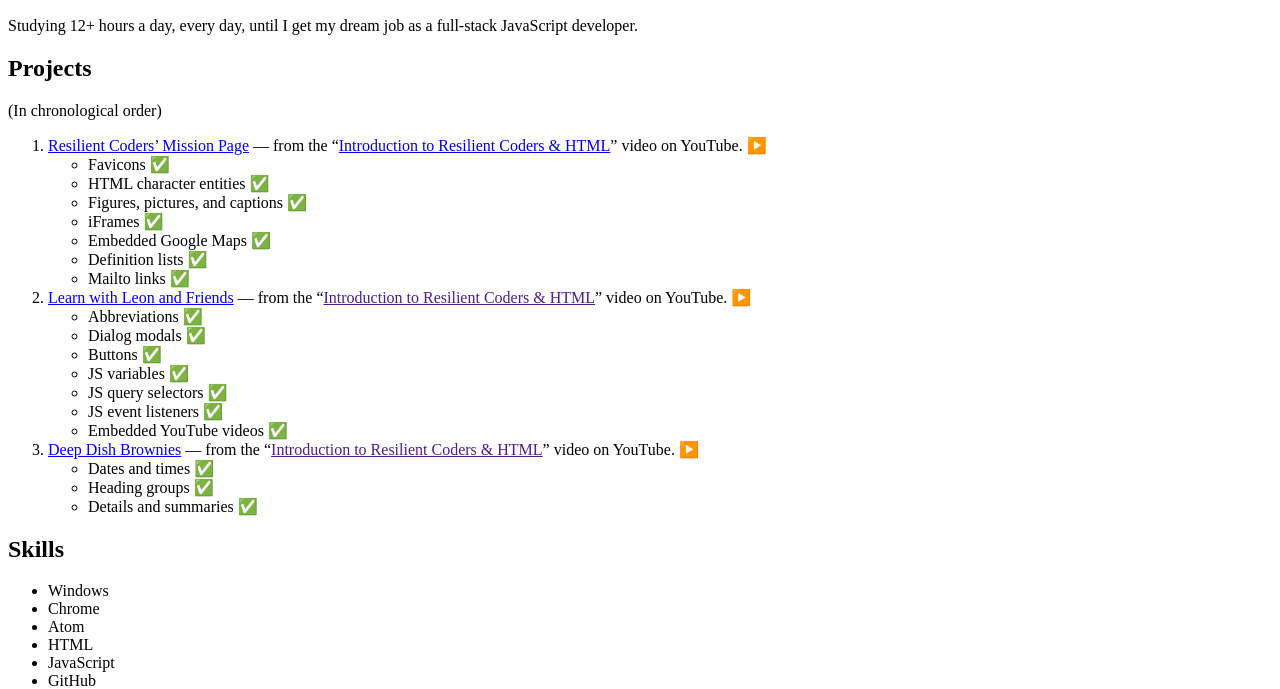
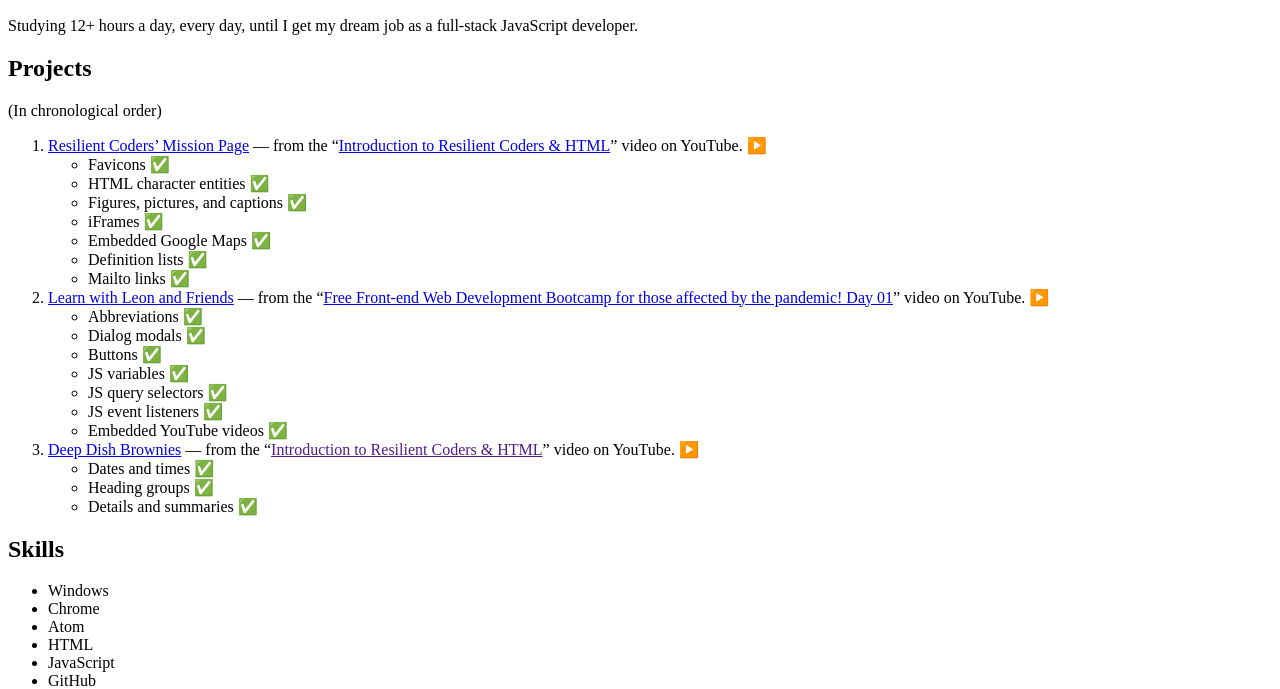
Before and after one commit to tildephil/tildephil.github.io, a plain HTML site: page index.html in a window 1280 px wide. Shown: the part 111-800 px from the top of the page. Drawn offline with Linux system fonts and the light colour scheme.

Commit message:
Update index.html

```diff
--- a/index.html
+++ b/index.html
@@ -28,7 +28,7 @@
             <li>Mailto links ✅</li>
           </ul>
         </li>
-        <li><a href="#">Learn with Leon and Friends</a> &mdash; from the &ldquo;<a href="" target="_blank" rel="external">Introduction to Resilient Coders &amp; HTML</a>&rdquo; video on YouTube. ▶️
+        <li><a href="#">Learn with Leon and Friends</a> &mdash; from the &ldquo;<a href="https://www.youtube.com/watch?v=v2k4u4k_gfg" target="_blank" rel="external">Free Front-end Web Development Bootcamp for those affected by the pandemic! Day 01</a>&rdquo; video on YouTube. ▶️
           <ul>
             <li>Abbreviations ✅</li>
             <li>Dialog modals ✅</li>
```
